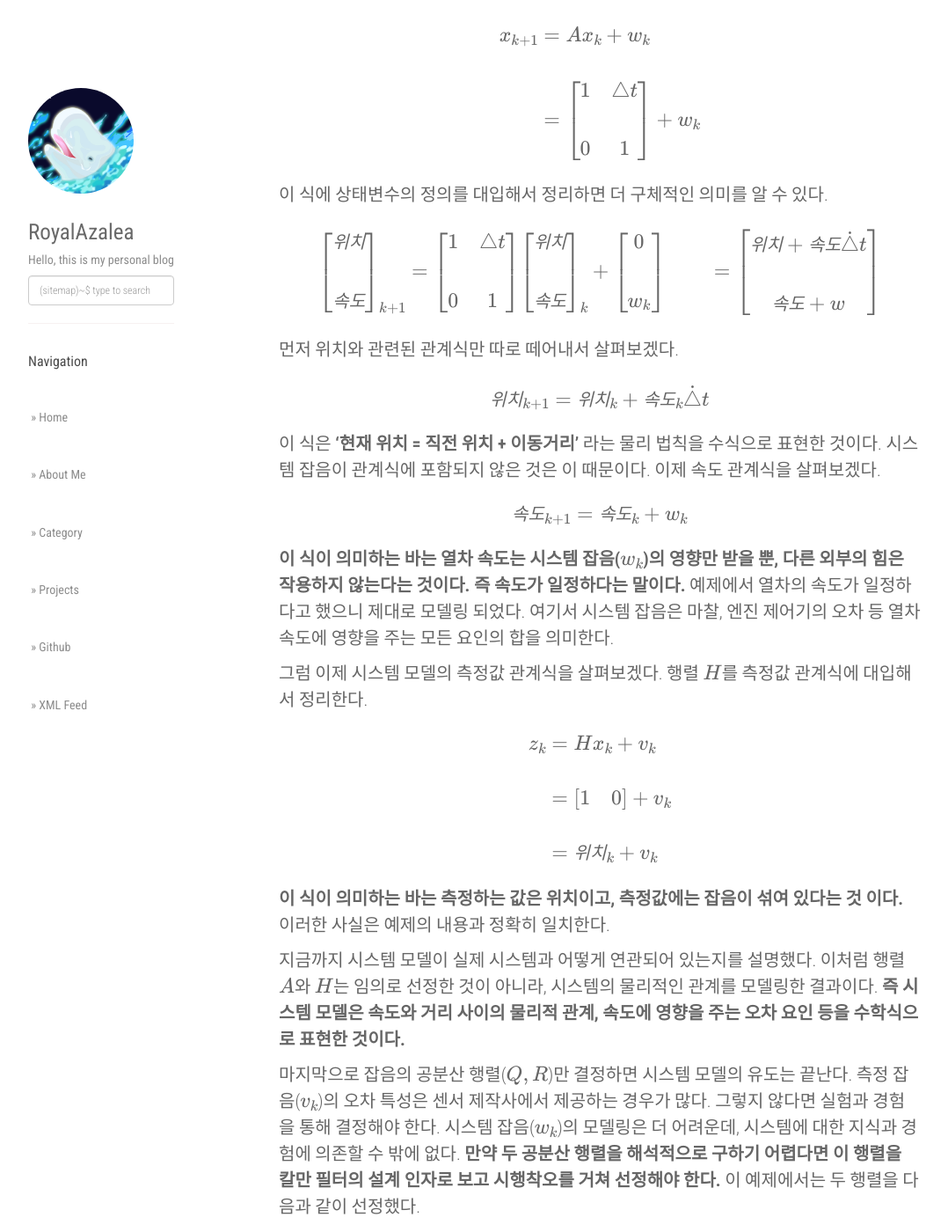
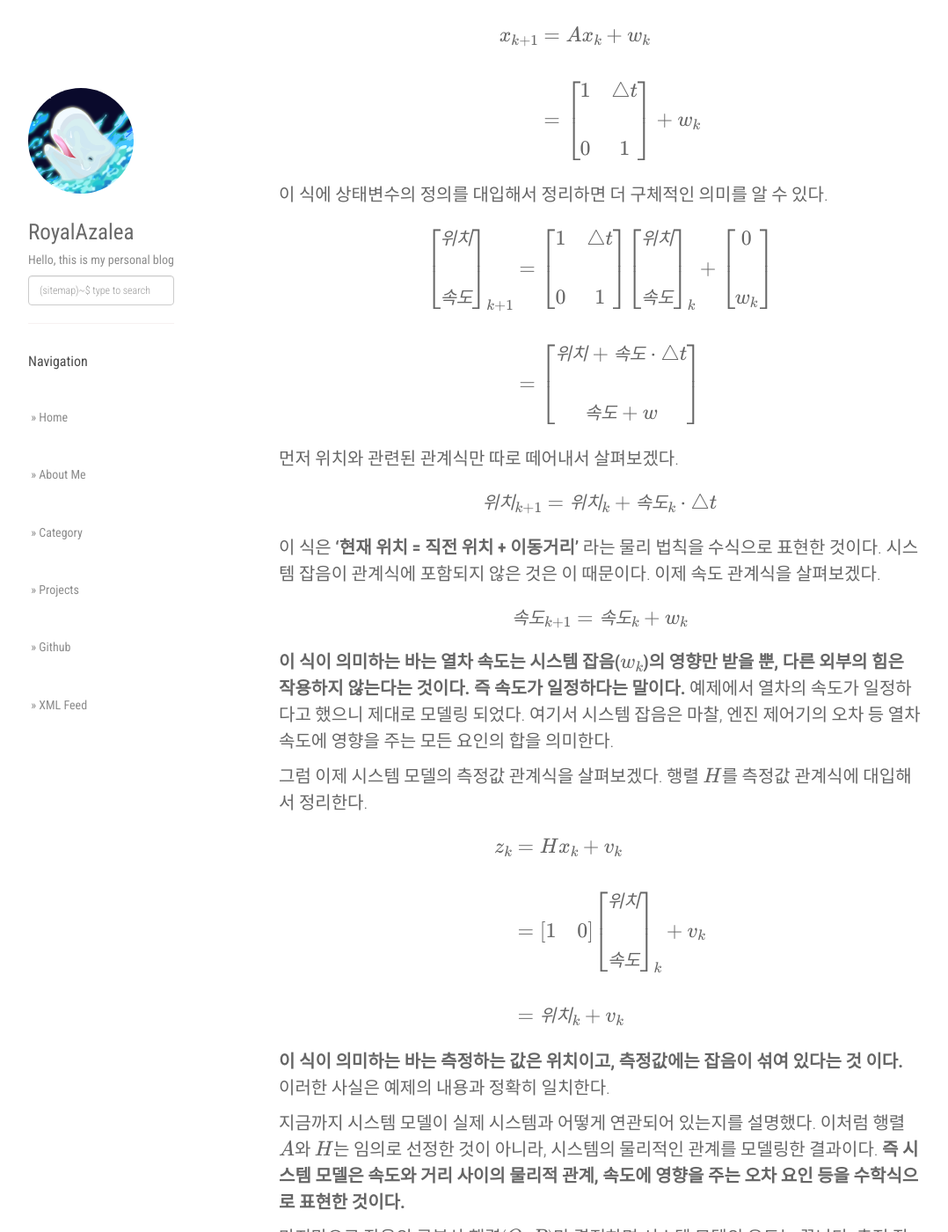
Before and after one commit to RoyalAzalea/RoyalAzalea.github.io, a Jekyll site: the page built from _posts/kalman-filter-study/2017-03-17-kalman-filter-study.md, in a window 1280 px wide and 1400 px high, scrolled down 1528 px. Shown: the whole window at 88% size, without its empty margins (53-1131 px from the left). Built offline with Jekyll 4.4.1, drawn with Linux system fonts in a browser that asks for light colours; nearby versions of some CDN libraries; formulas are drawn with MathJax 3.

Commit message:
update_test

```diff
--- a/_posts/kalman-filter-study/2017-03-17-kalman-filter-study.md
+++ b/_posts/kalman-filter-study/2017-03-17-kalman-filter-study.md
@@ -76,15 +76,15 @@ $$
 
 $$
 \begin{align}
-\begin{bmatrix} 위치 \\\\ 속도 \end{bmatrix}_{k+1} &= \begin{bmatrix} 1 & \triangle t \\\\ 0 & 1 \end{bmatrix}\begin{bmatrix} 위치 \\\\ 속도 \end{bmatrix}_{k} + \begin{bmatrix} 0 \\\\ w_k \end{bmatrix}
-&= \begin{bmatrix} 위치+속도 \dot \triangle t \\\\ 속도 + w \end{bmatrix}
+\begin{bmatrix} 위치 \\\\ 속도 \end{bmatrix}_{k+1} &= \begin{bmatrix} 1 & \triangle t \\\\ 0 & 1 \end{bmatrix}\begin{bmatrix} 위치 \\\\ 속도 \end{bmatrix}_{k} + \begin{bmatrix} 0 \\\\ w_k \end{bmatrix} \\\\
+&= \begin{bmatrix} 위치+속도 \cdot \triangle t \\\\ 속도 + w \end{bmatrix}
 \end{align}
 $$
 
 먼저 위치와 관련된 관계식만 따로 떼어내서 살펴보겠다.
 
 $$
-위치_{k+1} = 위치_{k} + 속도_{k} \dot \triangle t
+위치_{k+1} = 위치_{k} + 속도_{k} \cdot \triangle t
 $$
 
 이 식은 **'현재 위치 = 직전 위치 + 이동거리'** 라는 물리 법칙을 수식으로 표현한 것이다.
@@ -105,7 +105,7 @@ $$
 $$
 \begin{align}
 z_k &= Hx_k + v_k \\\\
-&= \begin{bmatrix} 1 & 0 \end{bmatrix} + v_k \\\\
+&= \begin{bmatrix} 1 & 0 \end{bmatrix}\begin{bmatrix} 위치 \\\\ 속도 \end{bmatrix}_{k} + v_k \\\\
 &= 위치_{k} + v_k
 \end{align}
 $$
```
Also changed, not shown: _posts/kalman-filter-study/2017-03-17-kalman-filter-study2.md (+4 -4 lines).
